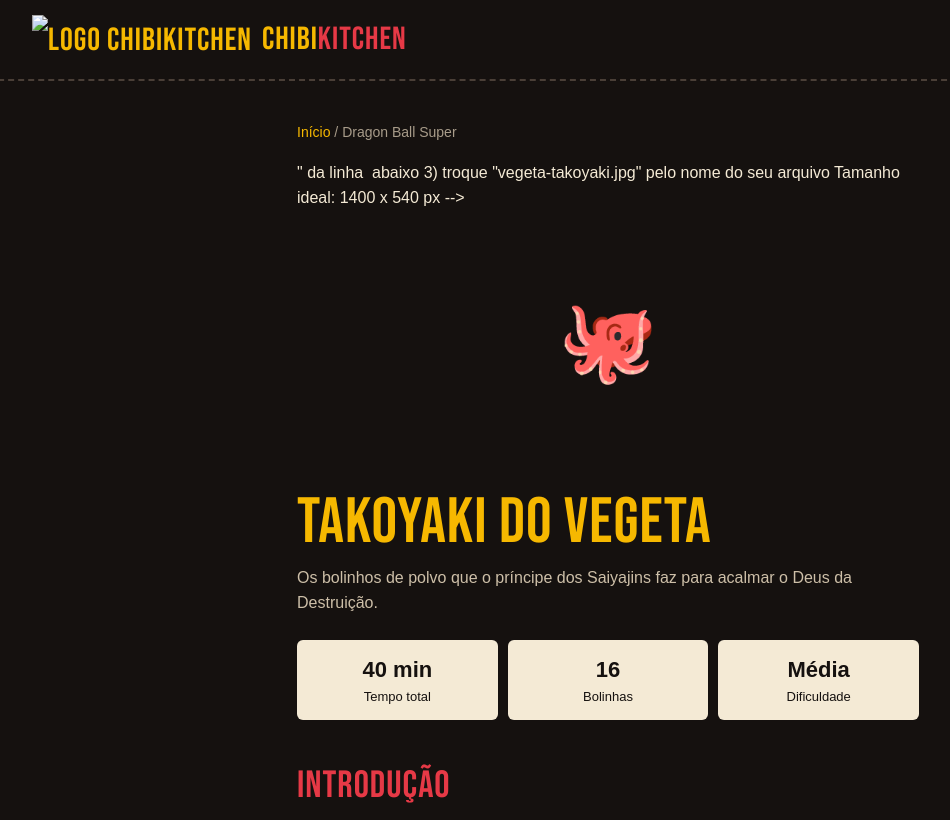
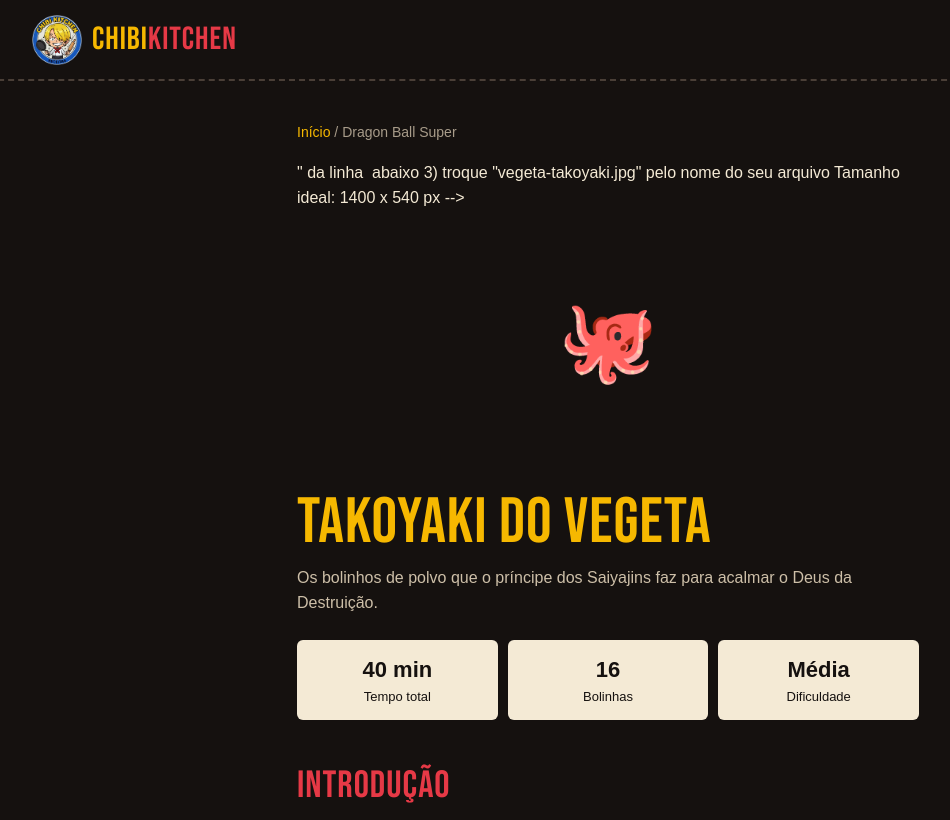
Before and after one commit to Manoel2639/SiteGeek, a plain HTML site: page receita-4.html in a window 1280 px wide. Shown: the top 820 px of the page, without its empty margins (32-982 px from the left). Drawn offline with Linux system fonts and the light colour scheme.

```diff
--- a/receita-4.html
+++ b/receita-4.html
@@ -13,7 +13,7 @@
 
     <header class="topo">
         <a class="logo" href="index.html">
-            <img src="logo.png" alt="Logo ChibiKitchen">
+            <img src="imgs/logo.png" alt="Logo ChibiKitchen">
             <span>Chibi<b>Kitchen</b></span>
         </a>
     </header>
```
Also changed, not shown: 4 other files.
